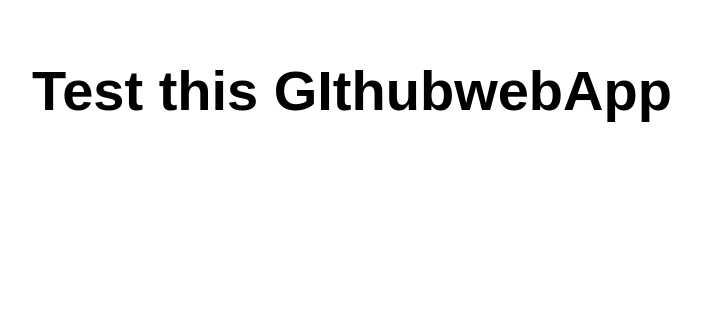
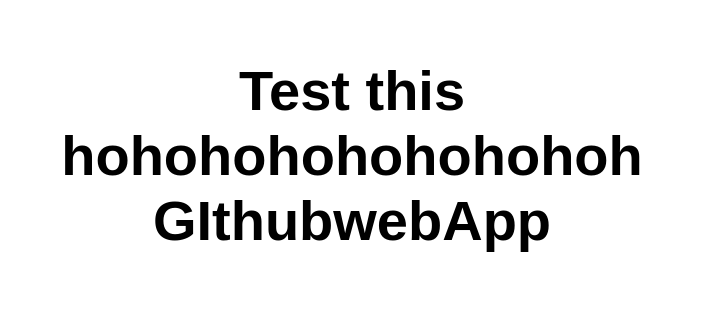
Before and after one commit to Deereeshee/STPA, a website: page src/index.html in a window 1280 px wide. Shown: the whole page, without its empty margins (288-989 px from the left). Drawn offline with Linux system fonts and the light colour scheme.

Commit message:
Update index.html

```diff
--- a/src/index.html
+++ b/src/index.html
@@ -10,7 +10,7 @@
 
 <body>
   <main>
-    <h1>Test this GIthubwebApp</h1>
+    <h1>Test this hohohohohohohohoh GIthubwebApp</h1>
     <img_src = "https://www.presse-citron.net/app/uploads/2019/03/bbox-internet.jpg"/>
   </main>
 </body>
```
